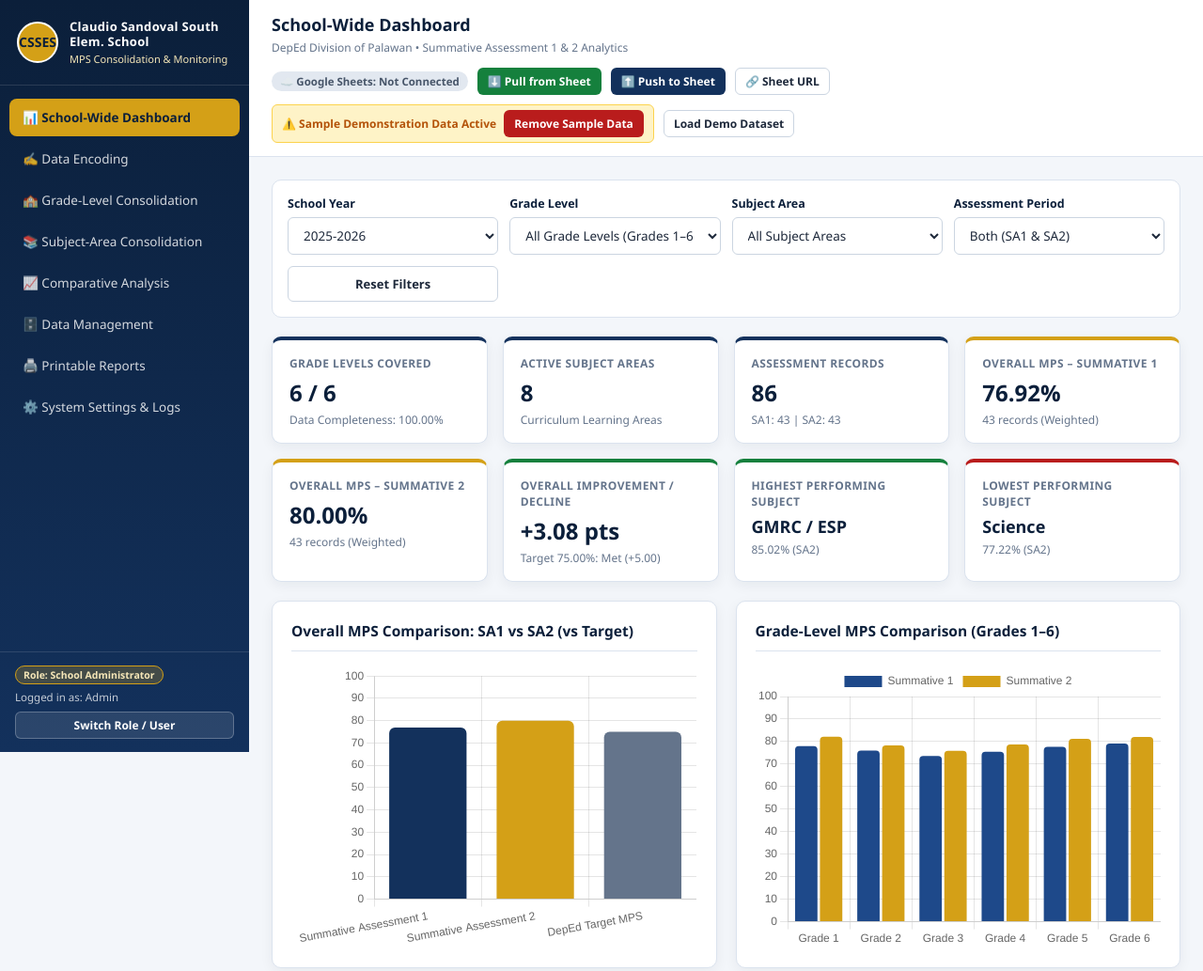
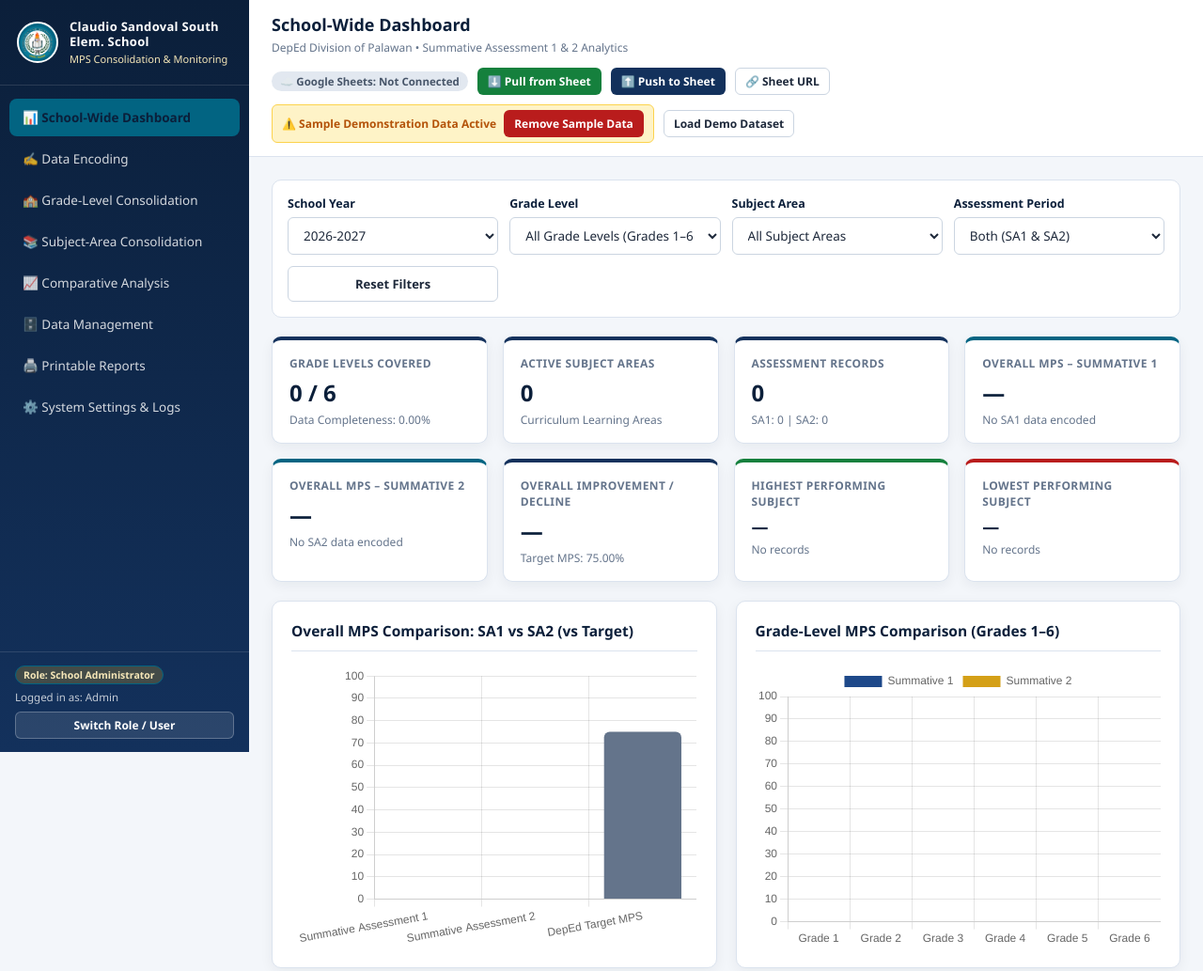
Before and after one commit to monch020209/Monitoring-Facility, a plain HTML site: page index.html in a window 1280 px wide. Shown: the top 1033 px of the page at 94% size. Drawn offline with nearby package versions, Linux system fonts and the light colour scheme.

Commit message:
Update website

```diff
--- a/index.html
+++ b/index.html
@@ -11,7 +11,7 @@
       --navy-dark: #0b1f3a;
       --navy-primary: #13315c;
       --navy-light: #1e498a;
-      --gold-accent: #d4a017;
+      --gold-accent: #026482;
       --gold-light: #f6e7b8;
       --bg-body: #f3f6fa;
       --bg-card: #ffffff;
@@ -678,6 +678,23 @@
       .main-wrapper { margin-left: 0; }
       .mobile-toggle { display: inline-block; }
     }
+
+.brand-seal {
+  display: flex;
+  align-items: center;
+  justify-content: center;
+  overflow: hidden;
+}
+
+.brand-seal img {
+  width: 100%;
+  height: 100%;
+  object-fit: contain; /* Keeps the full logo visible without cropping */
+}
+
+
+
+
   </style>
 </head>
 <body>
@@ -685,7 +702,9 @@
   <!-- SIDEBAR -->
   <aside class="sidebar" id="sidebar">
     <div class="brand-box">
-      <div class="brand-seal">CSSES</div>
+      <div class="brand-seal">
+        <img src="/CSSES Enhanced3.png" alt="CSSES Logo">
+      </div>
       <div class="brand-text">
         <h1>Claudio Sandoval South Elem. School</h1>
         <p>MPS Consolidation & Monitoring</p>
@@ -907,7 +926,7 @@
             <div class="form-grid">
               <div class="form-group">
                 <label for="encSY">School Year *</label>
-                <input type="text" id="encSY" placeholder="e.g., 2025-2026" required />
+                <input type="text" id="encSY" placeholder="e.g., 2026-2027" required />
               </div>
 
               <div class="form-group">
@@ -1541,8 +1560,8 @@
 
     let appState = {
       records: [],
-      schoolYears: ['2025-2026', '2024-2025'],
-      activeSchoolYear: '2025-2026',
+      schoolYears: ['2026-2027'],
+      activeSchoolYear: '2026-2027',
       masterSubjects: [...DEFAULT_MASTER_SUBJECTS],
       gradeSubjects: JSON.parse(JSON.stringify(DEFAULT_GRADE_SUBJECTS)),
       classifications: JSON.parse(JSON.stringify(DEFAULT_CLASSIFICATIONS)),
```
Also changed, not shown: CSSES Enhanced3.png (added), 1 other file.
